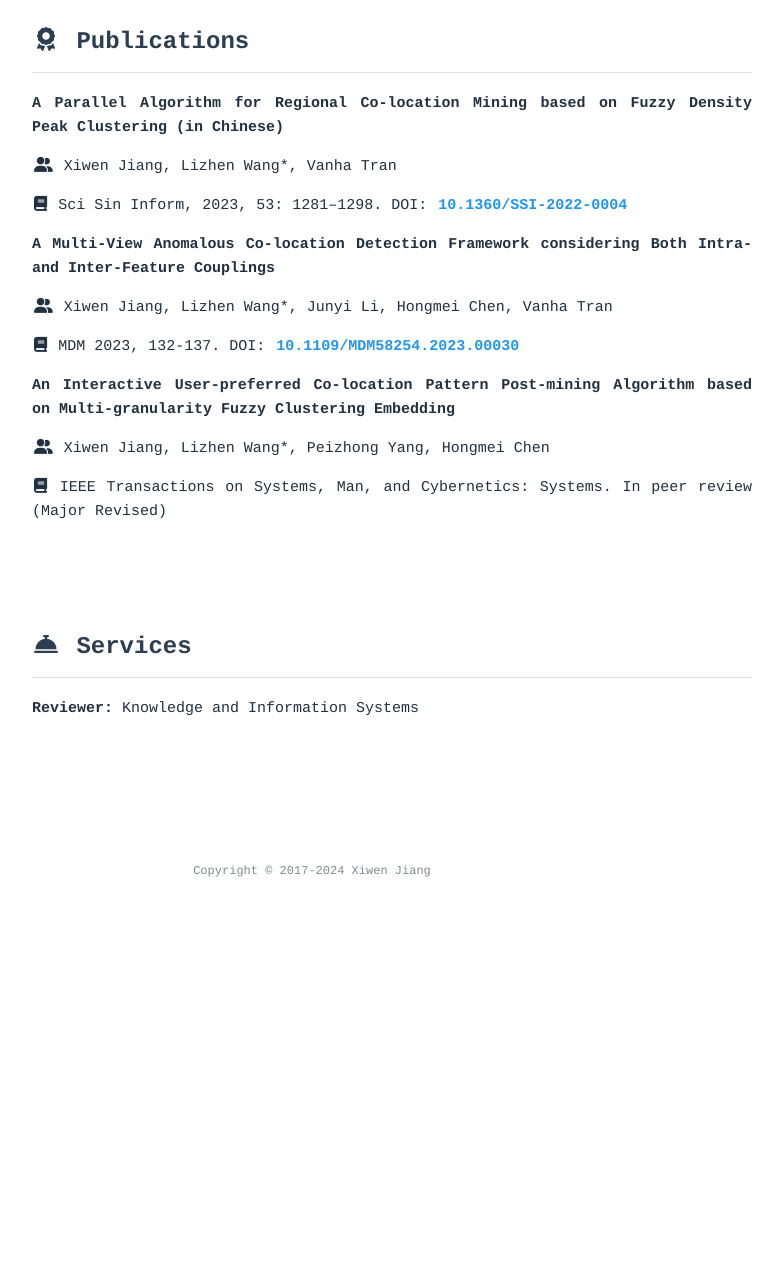
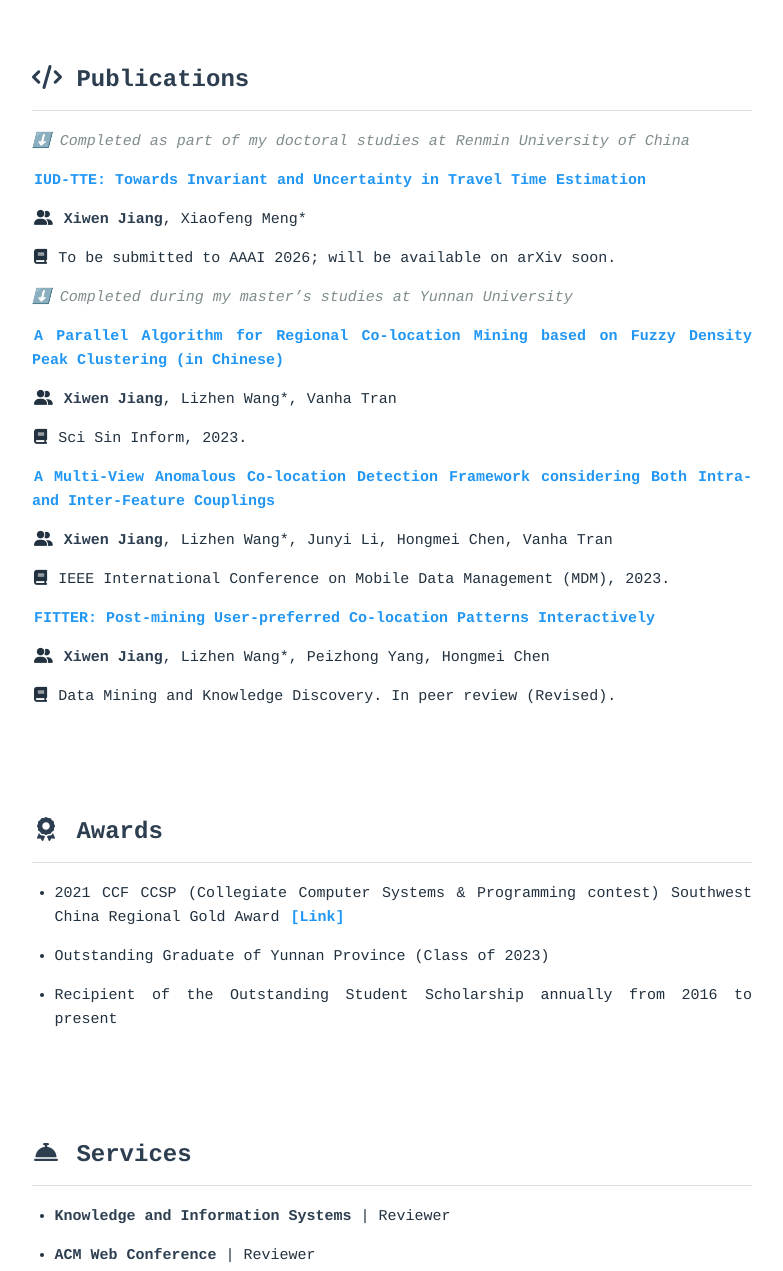
Before and after one commit to CrazySpy/crazyspy.github.io, a plain HTML site: page index.html in a window 1280 px wide. Shown: the part 784-2055 px from the top of the page, without its empty margins (328-1111 px from the left). Before the commit the page ends 1754 px from the top, so only its background shows below. Drawn offline with nearby package versions, Linux system fonts and the light colour scheme; some packages are replaced by stand-ins of ours; a script that the page names is missing.

Commit message:
Site updated: 2025-05-27 13:35:26

```diff
--- a/index.html
+++ b/index.html
@@ -102,25 +102,57 @@
 
   </div>
 
-<center>
+<!-- <center>
   <a href='/'>English</a>
-<!-- <a href='/'>English</a> | <a href='/zh-cn/'>简体中文</a> -->
-</center>
+  <a href='/'>English</a> | <a href='/zh-cn/'>简体中文</a>
+</center> -->
 
 
 
-<h2 id="About-Me"><a href="#About-Me" class="headerlink" title=" About Me"></a><i class="fas fa-flag"></i> About Me</h2><p>I’m currently a first-year Ph.D. student at <a target="_blank" rel="noopener" href="http://www.ruc.edu.cn/">Renmin University</a>, advised by <a target="_blank" rel="noopener" href="http://idke.ruc.edu.cn/ry/js/index.htm">Prof. Xiaofeng Meng</a>.</p>
-<p>My recent research centers on <code>Domain Generalization</code>. Broadly speaking, my research objective is to design a sufficiently robust method for identifying the invariant relationships between features and outcomes, thereby mitigating the impact of various environments.</p>
-<h2 id="Publications"><a href="#Publications" class="headerlink" title=" Publications"></a><i class="fas fa-award"></i> Publications</h2><p><b>A Parallel Algorithm for Regional Co-location Mining based on Fuzzy Density Peak Clustering (in Chinese) </b></p>
-<p> <i class="fas fa-user-group"></i> Xiwen Jiang, Lizhen Wang*, Vanha Tran</p>
-<p> <i class="fas fa-book"></i> Sci Sin Inform, 2023, 53: 1281–1298. DOI: <a target="_blank" rel="noopener" href="https://doi.org/10.1360/SSI-2022-0004">10.1360&#x2F;SSI-2022-0004</a></p>
-<p><b> A Multi-View Anomalous Co-location Detection Framework considering Both Intra- and Inter-Feature Couplings</b></p>
-<p> <i class="fas fa-user-group"></i> Xiwen Jiang, Lizhen Wang*, Junyi Li, Hongmei Chen, Vanha Tran</p>
-<p><i class="fas fa-book"></i> MDM 2023, 132-137. DOI: <a target="_blank" rel="noopener" href="https://doi.org/10.1109/MDM58254.2023.00030">10.1109&#x2F;MDM58254.2023.00030</a></p>
-<p><b> An Interactive User-preferred Co-location Pattern Post-mining Algorithm based on Multi-granularity Fuzzy Clustering Embedding</b></p>
-<p> <i class="fas fa-user-group"></i> Xiwen Jiang, Lizhen Wang*, Peizhong Yang, Hongmei Chen </p>
-<p><i class="fas fa-book"></i> IEEE Transactions on Systems, Man, and Cybernetics: Systems. In peer review (Major Revised)</p>
-<h2 id="Services"><a href="#Services" class="headerlink" title=" Services"></a><i class="fas fa-concierge-bell"></i> Services</h2><p><b>Reviewer:</b> Knowledge and Information Systems</p>
+<h2 id="About-Me"><a href="#About-Me" class="headerlink" title=" About Me"></a><i class="fas fa-flag"></i> About Me</h2><p>I am currently a second-year Ph.D. student at <a target="_blank" rel="noopener" href="http://www.ruc.edu.cn/">Renmin University of China</a>, under the supervision of <a target="_blank" rel="noopener" href="http://idke.ruc.edu.cn/ry/js/index.htm">Prof. Xiaofeng Meng</a>. Prior to this, I completed my M.Sc. degree at <a target="_blank" rel="noopener" href="http://www.ynu.edu.cn/">Yunnan University</a>, where I was advised by Prof. Lizhen Wang.</p>
+<p>My recent research focuses on <strong>Causal Inference</strong> and <strong>Spatio-Temporal Data Management</strong>. Currently, I am working on identifying invariants for traffic prediction tasks, such as traffic flow forecasting and travel time estimation. My goal is to design a robust model with strong generalization performance. I am also deeply interested in Large Language Models and hope to incorporate them into my future research.</p>
+<h2 id="Publications"><a href="#Publications" class="headerlink" title=" Publications"></a><i class="fas fa-code"></i> Publications</h2><p><em>⬇️ Completed as part of my doctoral studies at Renmin University of China</em></p>
+<p><b> <a href="javascript:void(0)">IUD-TTE: Towards Invariant and Uncertainty in Travel Time Estimation</a> </b></p>
+<p> <i class="fas fa-user-group"></i> <strong>Xiwen Jiang</strong>, Xiaofeng Meng* </p>
+<p><i class="fas fa-book"></i> To be submitted to AAAI 2026; will be available on arXiv soon.</p>
+<p> <em>⬇️ Completed during my master’s studies at Yunnan University</em></p>
+<p><b><a target="_blank" rel="noopener" href="https://doi.org/10.1360/SSI-2022-0004">A Parallel Algorithm for Regional Co-location Mining based on Fuzzy Density Peak Clustering (in Chinese)</a> </b></p>
+<p> <i class="fas fa-user-group"></i> <strong>Xiwen Jiang</strong>, Lizhen Wang*, Vanha Tran</p>
+<p> <i class="fas fa-book"></i> Sci Sin Inform, 2023.</p>
+<p><b> <a target="_blank" rel="noopener" href="https://doi.org/10.1109/MDM58254.2023.00030">A Multi-View Anomalous Co-location Detection Framework considering Both Intra- and Inter-Feature Couplings</a></b></p>
+<p> <i class="fas fa-user-group"></i> <strong>Xiwen Jiang</strong>, Lizhen Wang*, Junyi Li, Hongmei Chen, Vanha Tran</p>
+<p><i class="fas fa-book"></i> IEEE International Conference on Mobile Data Management (MDM), 2023.</p>
+<p><b> <a href="javascript:void(0)">FITTER: Post-mining User-preferred Co-location Patterns Interactively</a> </b></p>
+<p> <i class="fas fa-user-group"></i> <strong>Xiwen Jiang</strong>, Lizhen Wang*, Peizhong Yang, Hongmei Chen </p>
+<p><i class="fas fa-book"></i> Data Mining and Knowledge Discovery. In peer review (Revised).</p>
+<h2 id="Awards"><a href="#Awards" class="headerlink" title=" Awards"></a><i class="fas fa-award"></i> Awards</h2><ul>
+<li><p>2021 CCF CCSP (Collegiate Computer Systems &amp; Programming contest) Southwest China Regional Gold Award <a target="_blank" rel="noopener" href="https://www.ccf.org.cn/ccsp/2021-12-23/751968.shtml">[Link]</a></p>
+</li>
+<li><p>Outstanding Graduate of Yunnan Province (Class of 2023)</p>
+</li>
+<li><p>Recipient of the Outstanding Student Scholarship annually from 2016 to present</p>
+</li>
+</ul>
+<h2 id="Services"><a href="#Services" class="headerlink" title=" Services"></a><i class="fas fa-concierge-bell"></i> Services</h2><ul>
+<li><p><strong>Knowledge and Information Systems</strong> | Reviewer</p>
+</li>
+<li><p><strong>ACM Web Conference</strong> | Reviewer</p>
+</li>
+</ul>
+<h2 id="Skills"><a href="#Skills" class="headerlink" title=" Skills"></a><i class="fas fa-pen-nib"></i> Skills</h2><ul>
+<li><p><strong>Coding Language</strong>: C&#x2F;C++ ≈ Python ≈ php ≈ SQL &gt; Matlab ≈ Bash &gt; Java &gt; Go.</p>
+</li>
+<li><p><strong>Languages</strong>: Native: Chinese (including dialects such as Shanghainese and Jianghuai Mandarin); Fluent: English; Basic: French.</p>
+</li>
+<li><p><strong>Other skills</strong>: </p>
+<ul>
+<li><p><strong>Technical:</strong> Proficient in scientific Python libraries (TensorFlow, PyTorch, Pandas, NumPy, SciPy, etc.), Git, and Linux.</p>
+</li>
+<li><p><strong>Personal Interests:</strong> Violin 🎻, skiing, climbing, etc.</p>
+</li>
+</ul>
+</li>
+</ul>
 
 
 </div>
```
